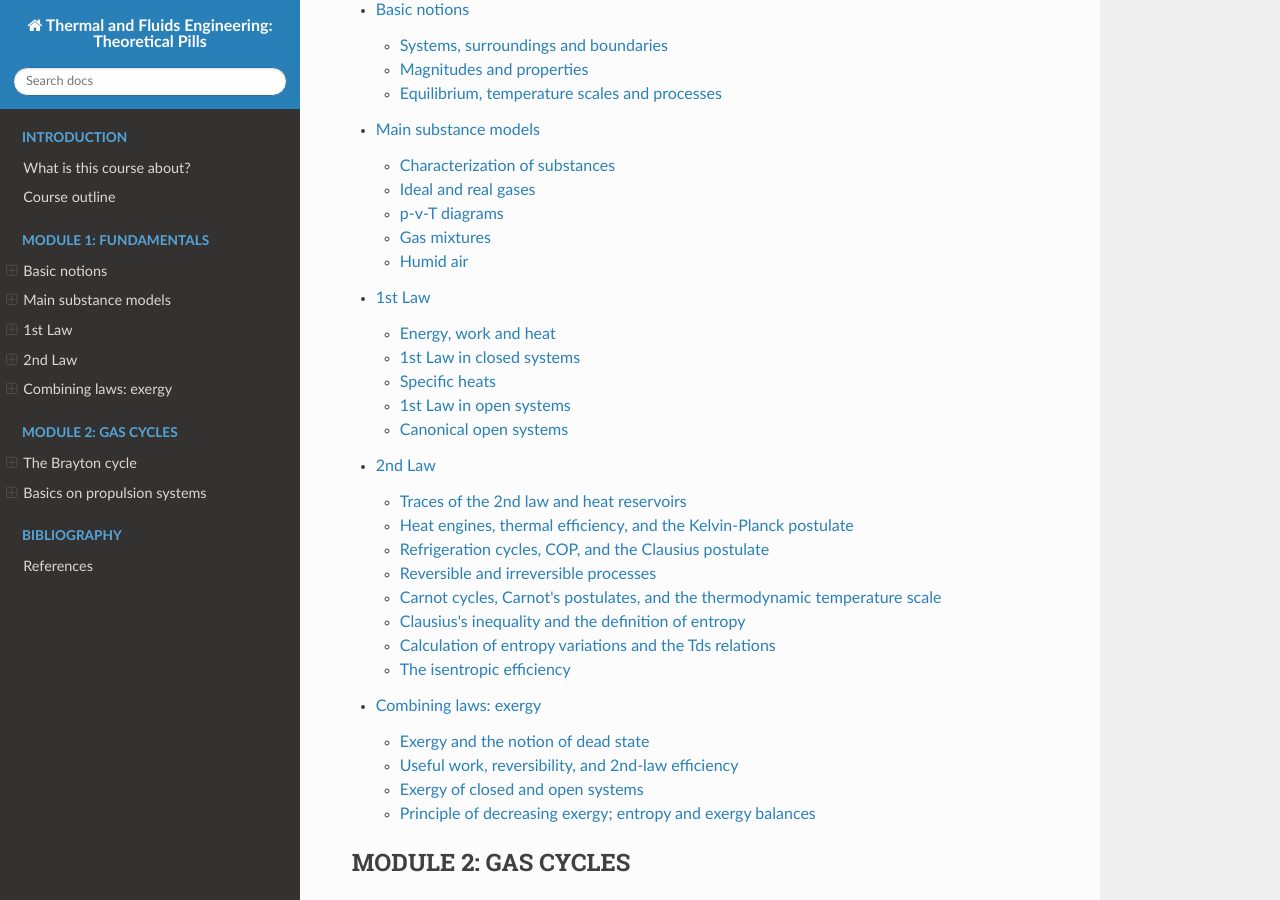
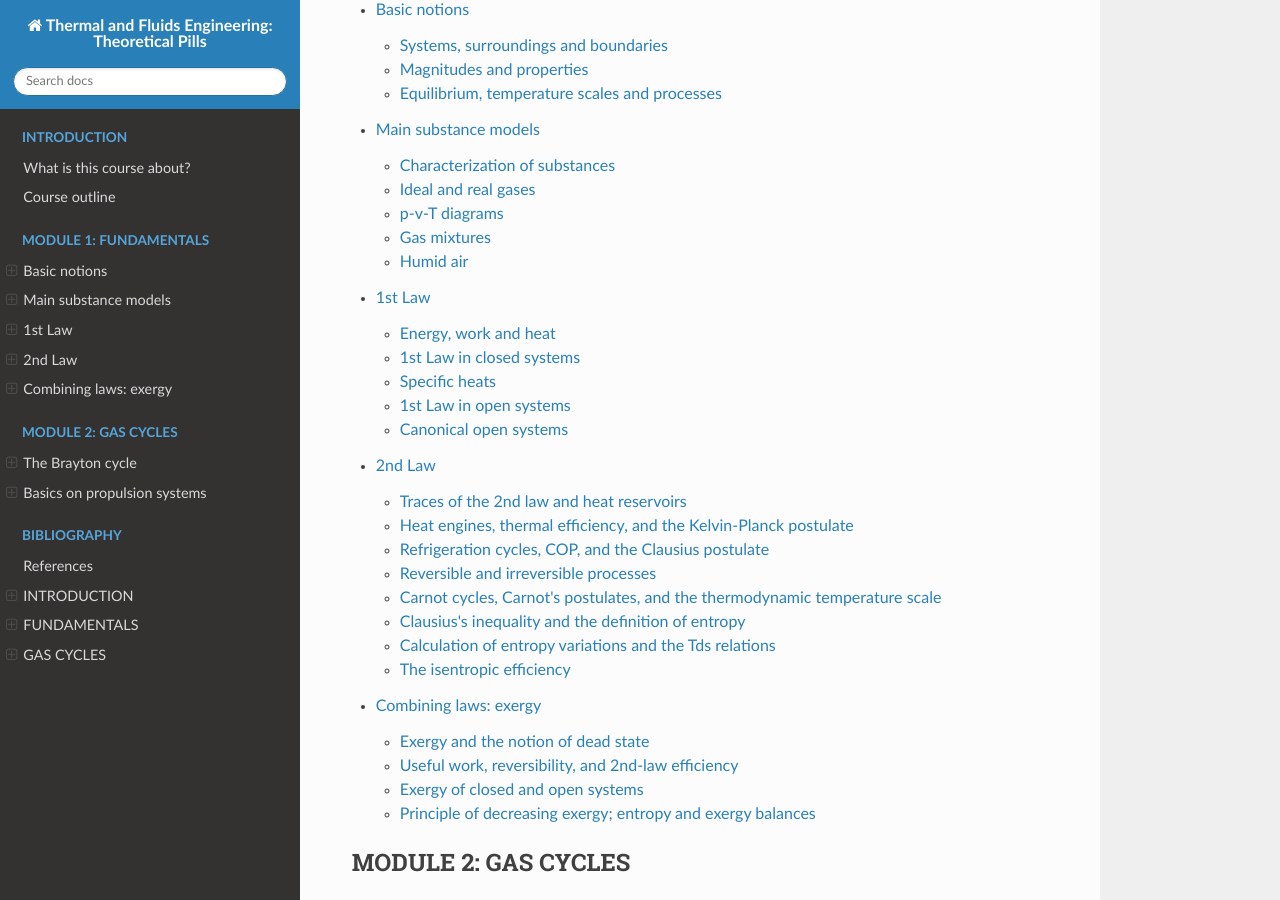
Before and after one commit to azarketa/Thermodynamics-theoretical-pills, a Sphinx documentation site: the page built from source/index.rst, in a window 1280 px wide and 900 px high, scrolled down 330 px. Built offline with Sphinx 7.4.7 and the Read the Docs theme 3.1.0, drawn with Linux system fonts in a browser that asks for light colours; some of the changed lines change nothing that is shown.

Commit message:
Files updated

```diff
--- a/source/index.rst
+++ b/source/index.rst
@@ -40,48 +40,11 @@
 
 .. only:: latex
 
-   INTRODUCTION
-   ============
+   .. toctree::
+      :maxdepth: 2
+      :titlesonly:
 
-   What is this course about? <0001_What_is_this_course_about>
-   Course outline <0002_Course_outline>
-
-   FUNDAMENTALS
-   ============
-
-   Systems, surroundings and boundaries <01_Systems_surroundings_boundaries>
-   Magnitudes and properties <02_Magnitudes_and_properties>
-   Equilibrium, temperature scales and processes <03_Equilibrium_temperature_processes>
-   Characterization of substances <04_Characterization_of_substances>
-   Ideal and real gases <05_Ideal_and_real_gases>
-   p-v-T diagrams <06_P-v-T_diagrams>
-   Gas mixtures <07_Gas_mixtures>
-   Humid air <08_Humid_air>
-   Energy, work and heat <09_Energy_work_and_heat>
-   1st Law in closed systems <10_1st_law_in_closed_systems>
-   Specific heats <11_Specific_heats>
-   1st Law in open systems <12_1st_law_in_open_systems>
-   Canonical open systems <13_Canonical_open_systems>
-   Traces of the 2nd law and heat reservoirs <14_Traces_of_2nd_law_heat_reservoirs>
-   Heat engines, thermal efficiency, and the Kelvin-Planck postulate <15_Heat_engines_thermal_efficiency_and_Kelvin_Planck_postulate>
-   Refrigeration cycles, COP, and the Clausius postulate <16_Refrigeration_cycles_COP_and_Clausius_postulate>
-   Reversible and irreversible processes <17_Reversible_and_irreversible_processes>
-   Carnot cycles, Carnot's postulates, and the thermodynamic temperature scale <18_Carnot_cycles_Carnot_postulates_and_thermodynamic_scale>
-   Clausius's inequality and the definition of entropy <19_Clausius_inequality_and_definition_of_entropy>
-   Calculation of entropy variations and the Tds relations <20_Calculation_entropy_variations_Tds_relations>
-   The isentropic efficiency <21_The_isentropic_efficiency>
-   Exergy and the notion of dead state <22_Exergy_and_notion_of_dead_state>
-   Useful work, reversibility, and 2nd-law efficiency <23_Useful_work_reversibility_2nd_law_efficiency>
-   Exergy of closed and open systems <24_Exergy_of_closed_and_open_systems>
-   Principle of decreasing exergy; entropy and exergy balances <25_Principle_decreasing_exergy_and_balance>
-
-   GAS CYCLES
-   ==========
-
-   Definition and classification of turbomachines <01_Definition_and_classification_of_turbomachines>
-   The ideal Brayton cycle <02_Ideal_Brayton_cycle>
-   Modified Brayton cycles <03_Modified_Brayton_cycles>
-   Aircraft propulsion systems <04_Aircraft_propulsion_systems>
-   Nozzles and diffusers <05_Nozzles_and_diffusers>
-
-   bibliography_section_latex
+      introduction_index
+      module1_index
+      module2_index
+      bibliography_section_latex
```
